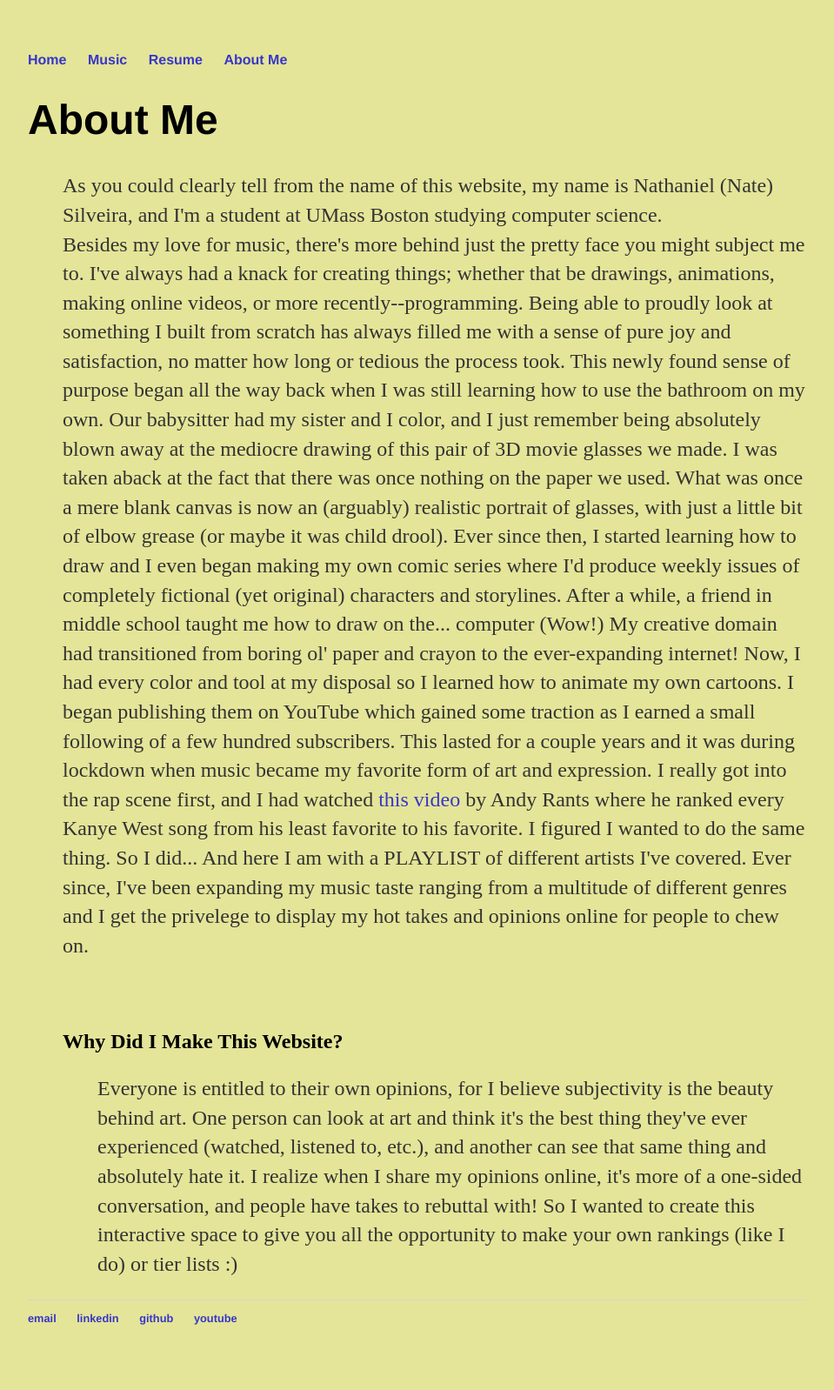
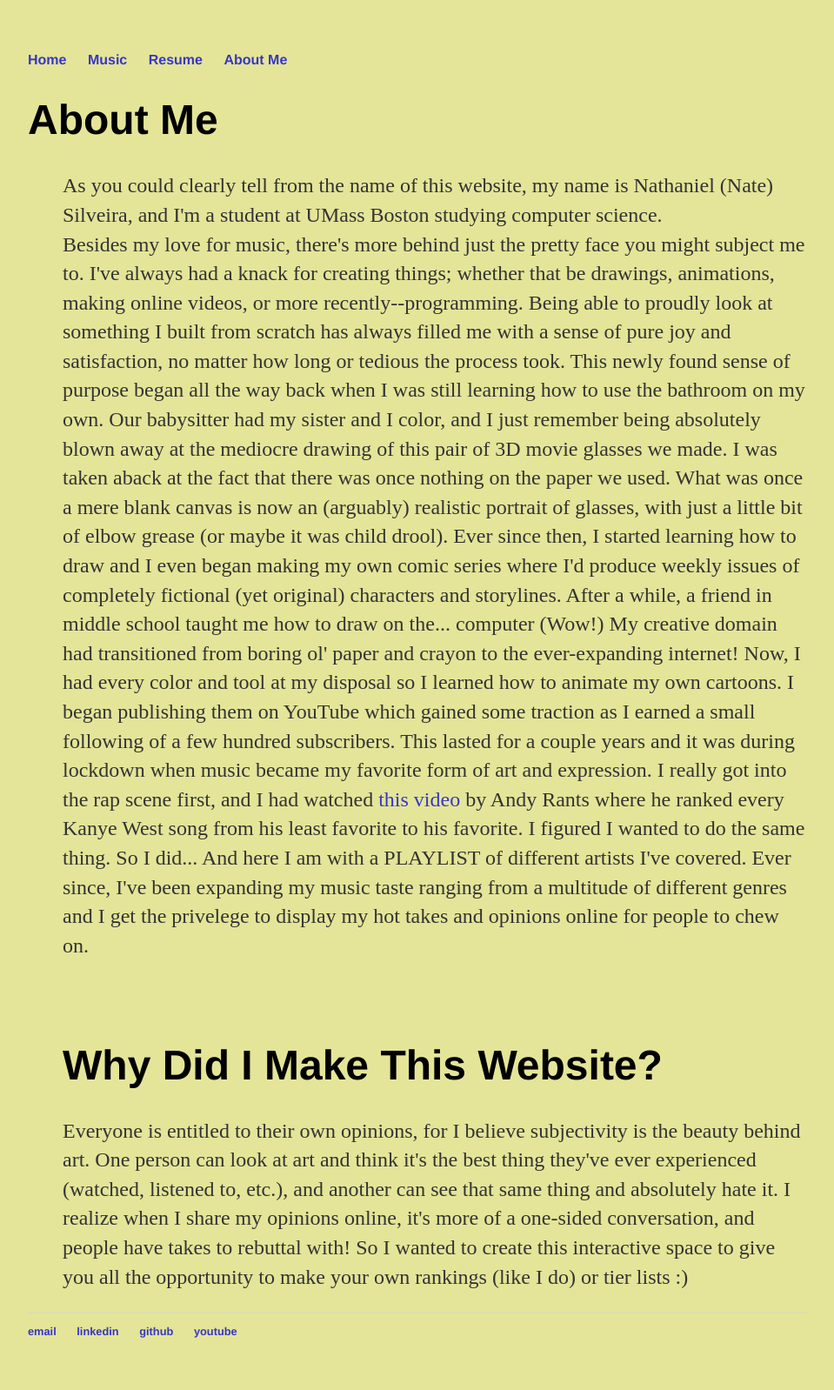
Before and after one commit to n8silveira/n8silveira.github.io, a Jekyll site: the page built from about/index.html, in a window 1280 px wide. Shown: the whole page at 87% size, without its empty margins (160-1119 px from the left). Built offline with Jekyll 4.4.1, drawn with Linux system fonts in a browser that asks for light colours.

Commit message:
Update index.html

```diff
--- a/about/index.html
+++ b/about/index.html
@@ -27,8 +27,7 @@ title: About Me
 			I've been expanding my music taste ranging from a multitude of different genres and I get the privelege to
 			display my hot takes and opinions online for people to chew on.</p><br><br>
 
-	<h2 id="aboutsection2">Why Did I Make This Website?</h2>
-	<ul class="why">
+	<h1 id="aboutsection2">Why Did I Make This Website?</h1>
 		<p>Everyone is entitled to their own opinions, for I believe subjectivity is the beauty behind art. One person can look at
 			art and think it's the best thing they've ever experienced (watched, listened to, etc.), and another can see that same
 			thing and absolutely hate it. I realize when I share my opinions online, it's more of a one-sided conversation, and
```
